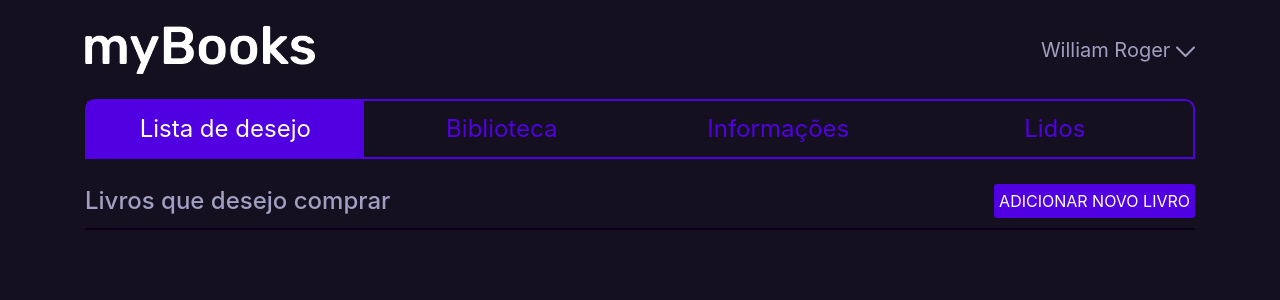
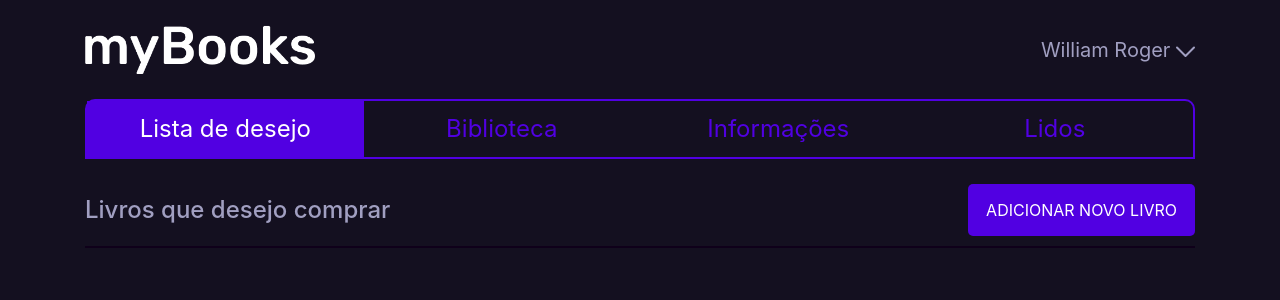
Before and after one commit to williamroger/mybooks, an Angular app: page / in a window 1280 px wide. Shown: the top 300 px of the page. Built offline with nearby package versions, Linux system fonts and the light colour scheme.

Commit message:
Ajuste componente HeaderTab - Adicionado CSS para Buttons

```diff
--- a/src/app/components/header-tab/header-tab.component.html
+++ b/src/app/components/header-tab/header-tab.component.html
@@ -1,4 +1,4 @@
-<div class="head-text">
-  <h4>Livros que desejo comprar</h4>
-  <a href="">ADICIONAR NOVO LIVRO</a>
+<div class="header-tab">
+  <h4 class="header-tab__titulo">{{titulo}}</h4>
+  <a href="#" class="button-primary">{{textoBotao}}</a>
 </div>
--- a/src/app/components/header-tab/header-tab.component.scss
+++ b/src/app/components/header-tab/header-tab.component.scss
@@ -1,25 +1,17 @@
 @import "../../../assets/scss/variables";
+@import "../../../assets/scss/buttons";
 
-h4{
+.header-tab {
+  display: flex;
+  justify-content: space-between;
+  align-items: center;
+  margin-top: 25px;
+  border-bottom: 2px solid $cor-input;
+  padding-bottom: 10px;
+
+  &__titulo {
     color: $cor-texto;
     margin-bottom: 0;
+    font-size: 1.500em;
+  }
 }
-
-.head-text {
-    display: flex;
-    justify-content: space-between;
-    align-items: center;
-    margin-top: 25px;
-    border-bottom: 2px solid $cor-input;
-    padding-bottom: 10px;
-}
-
-a{
-    background-color: $cor-destaque;
-    color: white;
-    border: 0;
-    border-radius: 3px;
-    padding: 5px;
-    margin-bottom: 0;
-    text-decoration: none;
-}
--- a/src/app/components/header-tab/header-tab.component.ts
+++ b/src/app/components/header-tab/header-tab.component.ts
@@ -6,6 +6,8 @@ import { Component, OnInit } from '@angular/core';
   styleUrls: ['./header-tab.component.scss']
 })
 export class HeaderTabComponent implements OnInit {
+  titulo = 'Livros que desejo comprar';
+  textoBotao = 'Adicionar novo livro';
 
   constructor() { }
 
--- /dev/null
+++ b/src/assets/scss/buttons.scss
@@ -0,0 +1,16 @@
+.button-primary {
+  background-color: $cor-destaque;
+  color: white;
+  border: 0;
+  border-radius: 5px;
+  padding: 14px 18px;
+  margin: 0;
+  text-decoration: none !important;
+  font-size: 1.000em;
+  text-transform: uppercase;
+  transition: .4s ease;
+
+  &:hover {
+    background-color: darken($cor-destaque, 20%);
+  }
+}
```
Also changed, not shown: 1 other file (tests, documents, lock files or other folders).
